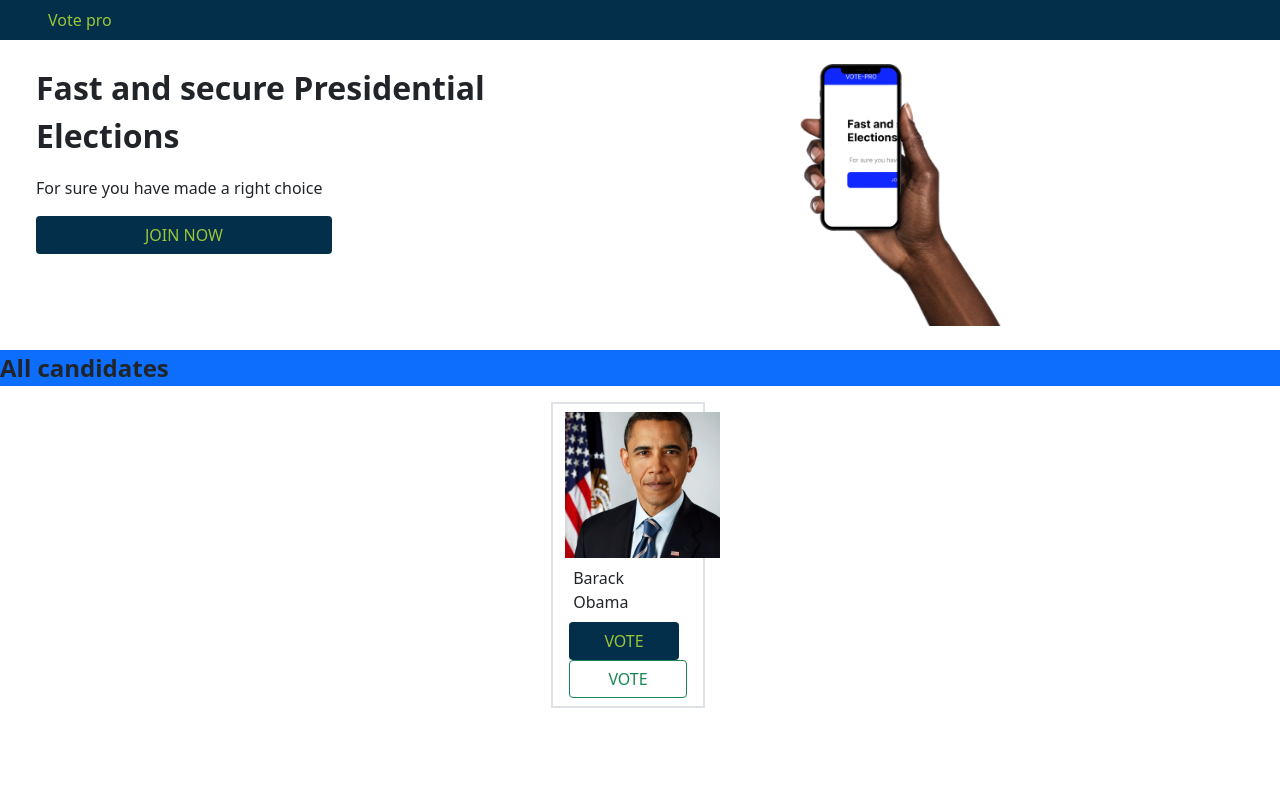
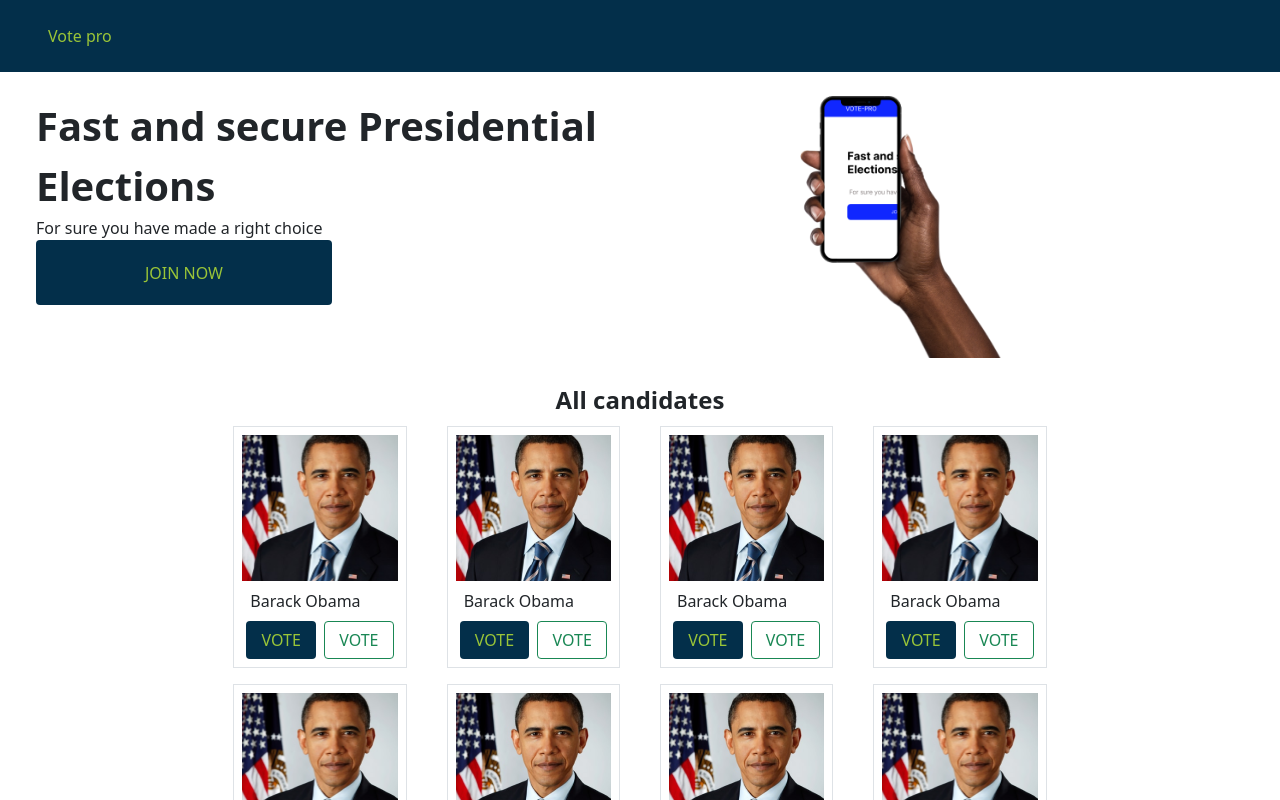
Before and after one commit to dmutoni/vms, a React (Vite) app: page / in a window 1280 px wide. Shown: the top 800 px of the page. Built offline with nearby package versions, Linux system fonts and the light colour scheme.

Commit message:
Feat: Done with dashboard

```diff
--- a/package.json
+++ b/package.json
@@ -17,6 +17,8 @@
     "@types/react": "^18.0.0",
     "@types/react-dom": "^18.0.0",
     "@vitejs/plugin-react": "^1.3.0",
+    "autoprefixer": "^10.4.7",
+    "postcss": "^8.4.14",
     "tailwindcss": "^3.1.4",
     "vite": "^2.9.9"
   }
--- a/src/components/candidate.jsx
+++ b/src/components/candidate.jsx
@@ -2,7 +2,8 @@ import React from "react";
 
 export default function Candidate() {
   return (
-    <div className="border border-2 candidate mx-auto py-2 ">
+    <div className="col-3">
+      <div className="border d-flex flex-column justify-content-center align-content-center p-2 m-2 ">
         <img src={"../assets/images/barack.png"} alt="president" />
         <p className="m-2">Barack Obama</p>
         <div className="row mx-1">
@@ -13,5 +14,6 @@ export default function Candidate() {
           <button className="btn col btn-outline-success"> VOTE </button>
         </div>
       </div>
+    </div>
   );
 }
--- a/src/components/header.jsx
+++ b/src/components/header.jsx
@@ -1,12 +1,12 @@
-import React from 'react'
-import { Button } from 'react-bootstrap';
+import React from "react";
+import { Button } from "react-bootstrap";
 
 export default function Header() {
-    return (
-        <div className='col-12 bg-app-primary'>
-            <nav class="navbar navbar-expand-lg navbar-light">
-                <p class="ms-lg-5 my-auto bg-text-color">Vote pro</p>
-            </nav>
-        </div>
-    )
+  return (
+    <div className="col-12 py-3 bg-app-primary">
+      <nav class="navbar  navbar-expand-lg navbar-light">
+        <p class="ms-lg-5 my-auto bg-text-color">Vote pro</p>
+      </nav>
+    </div>
+  );
 }
--- a/src/dashboard.jsx
+++ b/src/dashboard.jsx
@@ -8,9 +8,9 @@ export default function Dashboard() {
       <Header />
       <div className="row m-lg-4 ">
         <div className="col-lg-6 col-md-12 col-sm-12">
-          <p class="fw-bold fs-2">Fast and secure Presidential Elections </p>
+          <p class="fw-bold fs-1">Fast and secure Presidential Elections </p>
           <p class="fw-normal fs-6">For sure you have made a right choice</p>
-          <button className="btn w-50 bg-text-color h-24 bg-app-primary">
+          <button className="btn w-50 bg-text-color h-25  bg-app-primary">
             JOIN NOW
           </button>
         </div>
@@ -21,10 +21,18 @@ export default function Dashboard() {
           />
         </div>
       </div>
-      <div className="bg-primary">
-        <p className="d-block mx-auto fw-bold fs-4">All candidates</p>
+      <div className="d-flex justify-content-center align-content-center ">
+        <p className="d-block mx-auto font-bold fs-4">All candidates</p>
       </div>
-      <div className="row col-12">
+      <div className="row col-8 mx-auto ">
+        <Candidate />
+        <Candidate />
+        <Candidate />
+        <Candidate />
+        <Candidate />
+        <Candidate />
+        <Candidate />
+        <Candidate />
         <Candidate />
       </div>
     </div>
--- a/src/styles/index.css
+++ b/src/styles/index.css
@@ -1,3 +1,7 @@
+@tailwind base;
+@tailwind components;
+@tailwind utilities;
+
 :root{
     --primaryColor: #032F4A;
     --secondaryColor: #9AC538;
@@ -9,5 +13,5 @@
     color: #9AC538;
 }
 .candidate {
-    width: 12%;
+    width: 50%;
 }
--- /dev/null
+++ b/tailwind.config.js
@@ -0,0 +1,17 @@
+/** @type {import('tailwindcss').Config} */
+module.exports = {
+  content: [
+    "./index.html",
+    "./src/**/*.{jsx,tsx}",
+  ],
+  theme: {
+    extend: {},
+    screens: {
+      'sm': '576px',
+      'md': '768px',
+      'lg': '992px',
+      'xl': '1200px',
+    }
+  },
+  plugins: [],
+}
```
Also changed, not shown: src/App.jsx (+7 -9 lines), 1 other file (tests, documents, lock files or other folders). Lines whose indentation alone changed are shown as unchanged.
